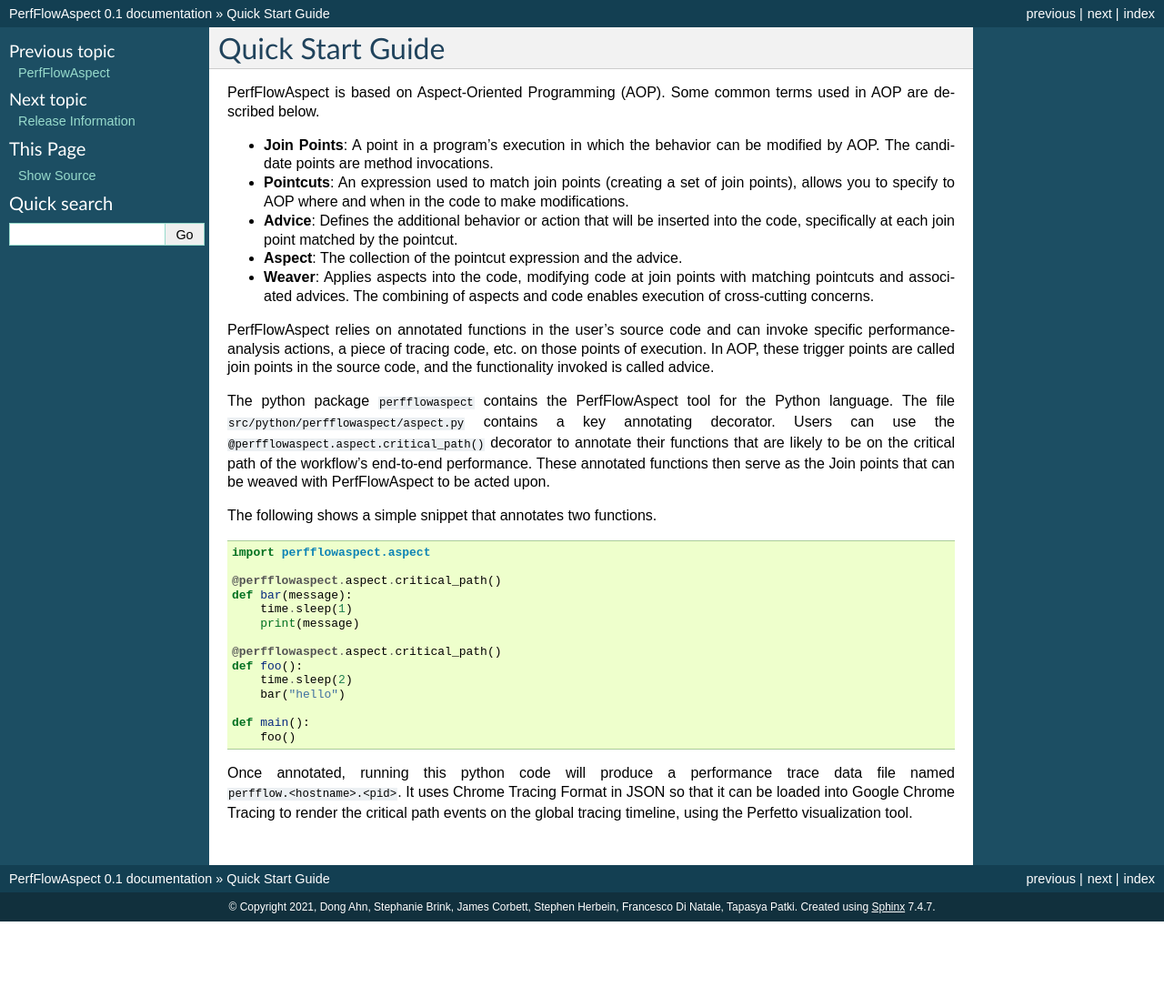
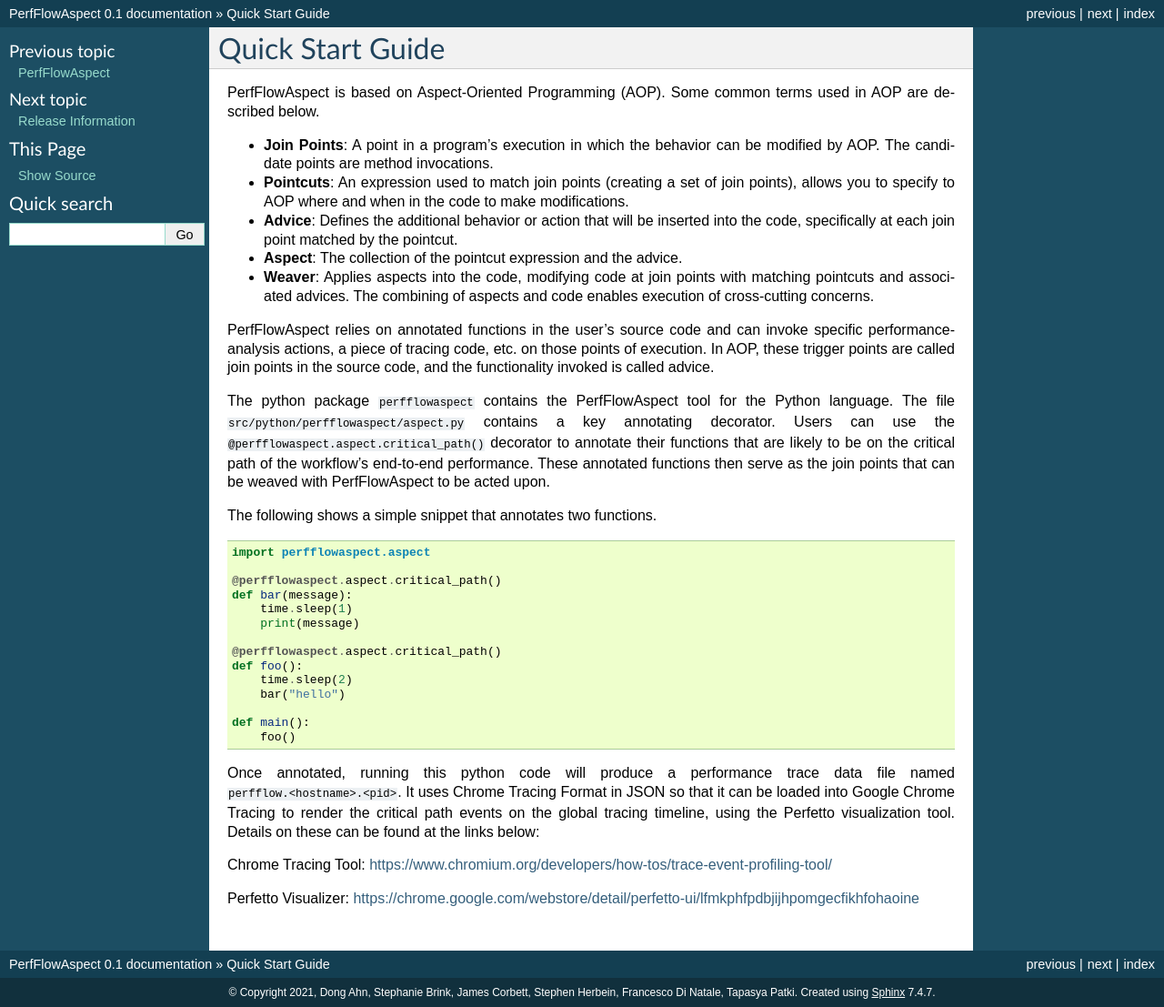
Before and after one commit to flux-framework/PerfFlowAspect, a Sphinx documentation site: the page built from docs/QuickStart.rst, in a window 1280 px wide. Shown: the whole page at 91% size. Built offline with Sphinx 7.4.7, drawn with Linux system fonts in a browser that asks for light colours; before the commit the page ends 1013 px from its top, so only the background shows below that.

Commit message:
Add Chrome and Perfetto links

```diff
--- a/docs/QuickStart.rst
+++ b/docs/QuickStart.rst
@@ -33,7 +33,7 @@ Python language. The file ``src/python/perfflowaspect/aspect.py`` contains a
 key annotating decorator. Users can use the
 ``@perfflowaspect.aspect.critical_path()`` decorator to annotate their
 functions that are likely to be on the critical path of the workflow's
-end-to-end performance. These annotated functions then serve as the Join points
+end-to-end performance. These annotated functions then serve as the join points
 that can be weaved with PerfFlowAspect to be acted upon.
 
 The following shows a simple snippet that annotates two functions.
@@ -60,3 +60,8 @@ Once annotated, running this python code will produce a performance trace data
 file named ``perfflow.<hostname>.<pid>``. It uses Chrome Tracing Format in JSON
 so that it can be loaded into Google Chrome Tracing to render the critical path
 events on the global tracing timeline, using the Perfetto visualization tool.
+Details on these can be found at the links below:
+
+Chrome Tracing Tool: https://www.chromium.org/developers/how-tos/trace-event-profiling-tool/
+
+Perfetto Visualizer: https://chrome.google.com/webstore/detail/perfetto-ui/lfmkphfpdbjijhpomgecfikhfohaoine
```
